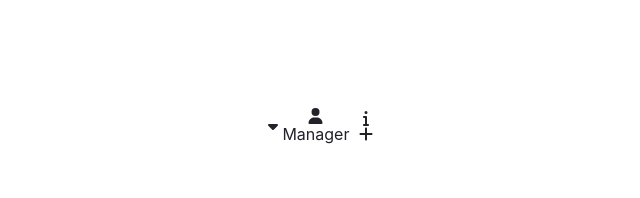
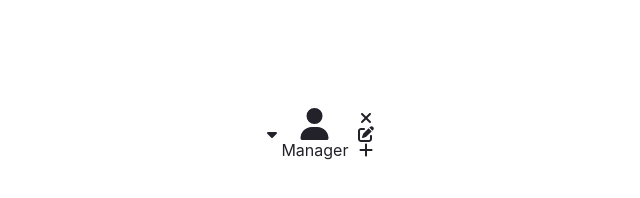
Before and after one commit to Zeroxys/bunsan, a Gatsby site: page / in a window 1280 px wide. Shown: the whole page, without its empty margins (319-959 px from the left). Built offline with nearby package versions, Linux system fonts and the light colour scheme; Gatsby itself is replaced by a stand-in of ours.

Commit message:
feat(busan-tree): add icons and some render conditionals

```diff
--- a/src/components/Form/index.tsx
+++ b/src/components/Form/index.tsx
@@ -2,6 +2,7 @@ import React, {useState} from 'react'
 import { Select, Tooltip } from "sancho";
 import { css } from '@emotion/css'
 import { styles } from './styles';
+import { Data } from '../../mocks/data';
 import { FontAwesomeIcon } from '@fortawesome/react-fontawesome'
 import {
   faUser,
@@ -10,51 +11,75 @@ import {
   faCaretDown,
   faInfo,
   faPlus,
-  faCaretUp
+  faRemove,
+  faCaretUp,
+  faEdit
 } from '@fortawesome/free-solid-svg-icons'
 
 const options = [
   {
     type: 'Developer',
+    isAdmin:false,
     allocation : 1000,
     id:1,
     icon: faCode,
   },
   {
     type: 'QA-Tester',
+    isAdmin:false,
     allocation : 500,
     id:2,
     icon: faGear
   },
   {
     type: 'Manager',
+    isAdmin:true,
+    items: [],
     allocation : 300,
     id:3,
     icon: faUser
   },
 ]
 
-export const TreeComponent = () => {
-
+const Node = ({ source:{icon, items, isAdmin }}) => {
+  const [hideComponent, setHideComponent] = useState(false)
   const style = styles()
-
   return (
     <div className={style.wrapper}>
         <div className={style.dropdown}>
-        <FontAwesomeIcon icon={faCaretDown} size="1x" />
+          <FontAwesomeIcon
+            onClick={() => setHideComponent(!hideComponent)}
+            icon={ hideComponent ? faCaretUp : faCaretDown}
+            size="1x" />
         </div>
         <div>
           <div className={style.treeWrapper}>
-          <FontAwesomeIcon icon={faUser} size="1x" />
+            <FontAwesomeIcon icon={icon} size="2x" />
             Manager
           </div>
         </div>
         <div className={style.options}>
-        {/* <Tooltip content="This is some tooltip content" > */}
-          <FontAwesomeIcon icon={faInfo} size="1x" />
-        {/* </Tooltip> */}
-        <FontAwesomeIcon icon={faPlus} size="1x" />
+          <FontAwesomeIcon icon={faRemove} size="1x" />
+          <FontAwesomeIcon icon={faEdit} size="1x" />
+          {isAdmin ? <FontAwesomeIcon icon={faPlus} size="1x" /> : null}
         </div>
+
+        {items.map( item => {
+          return (
+            <Node source={item}/>
+          )
+        })}
+
       </div>
   )
 }
+
+export const TreeComponent = () => {
+
+  const style = styles()
+  return (
+    <div className={style.wrapper}>
+      <Node source={Data}/>
+    </div>
+  )
+}
--- /dev/null
+++ b/src/mocks/data.tsx
@@ -0,0 +1,18 @@
+import {
+  faUser,
+  faCode,
+  faGear,
+  faCaretDown,
+  faInfo,
+  faPlus,
+  faRemove,
+  faCaretUp,
+  faEdit
+} from '@fortawesome/free-solid-svg-icons'
+
+export const Data = {
+    type: 'Manager',
+    isAdmin:true,
+    items: [],
+    icon: faUser
+}
```
Lines whose indentation alone changed are shown as unchanged.
